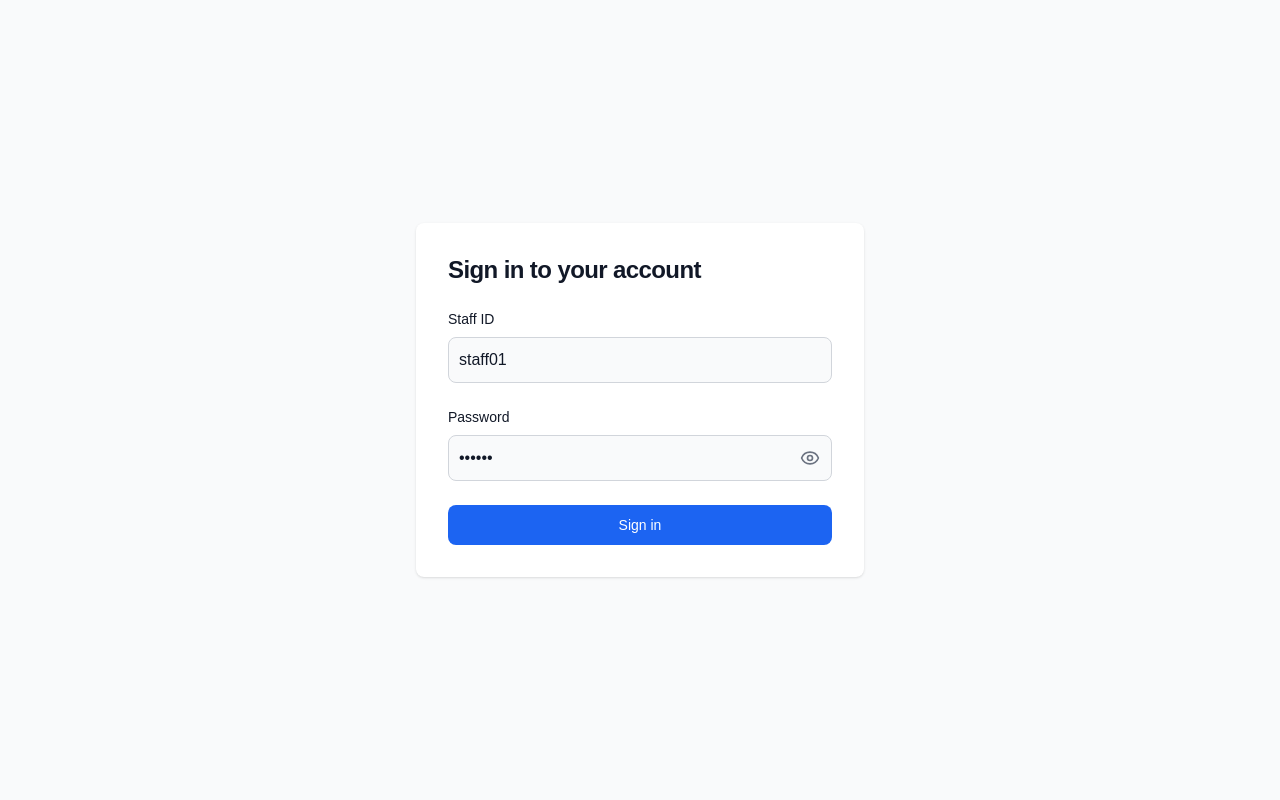
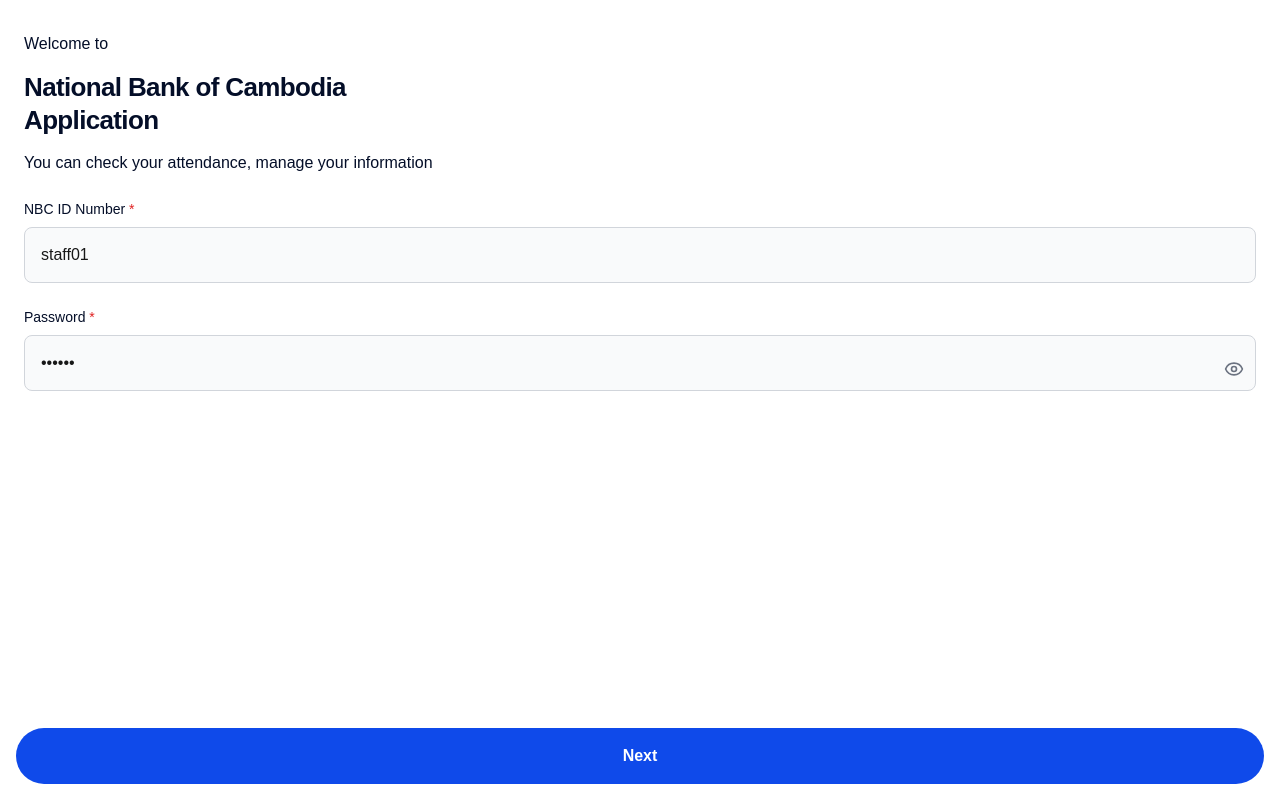
Before and after one commit to sokunthaneth-nbc/nbc-home-app, a Next.js app: page /login in a window 1280 px wide. Built offline with nearby package versions, Linux system fonts and the light colour scheme.

Commit message:
done login and doing on change-password page

```diff
--- a/src/app/login/page.tsx
+++ b/src/app/login/page.tsx
@@ -24,31 +24,37 @@
 	};
 
 	return (
-		<section className="bg-gray-50 dark:bg-gray-900 min-h-screen flex items-center justify-center">
-			<div className="w-full bg-white rounded-lg shadow dark:border sm:max-w-md xl:p-0 dark:bg-gray-800 dark:border-gray-700">
-				<div className="p-6 space-y-4 md:space-y-6 sm:p-8">
-					<h1 className="text-xl font-bold leading-tight tracking-tight text-gray-900 md:text-2xl dark:text-white">
-						Sign in to your account
+		<section className="bg-gray-50 min-h-screen flex flex-col justify-between">
+			<div className="w-full bg-white px-6 py-8 flex-1 overflow-auto">
+				<p className="text-base font-normal text-[#040e28]">Welcome to</p>
+				<h1 className="text-[26px] my-[15px] font-semibold leading-tight tracking-tight text-[#040e28]">
+					National Bank of Cambodia <br />
+					Application
 				</h1>
+				<p className="text-base font-normal text-[#040e28]">
+					You can check your attendance, manage your information
+				</p>
 
-					<form className="space-y-4 md:space-y-6" onSubmit={handleLogin}>
+				<form className="space-y-6 pt-6 pb-32" onSubmit={handleLogin}>
 					<div>
-							<label htmlFor="staffId" className="block mb-2 text-sm font-medium text-gray-900 dark:text-white">
-								Staff ID
+						<label htmlFor="staffId" className="block mb-2 text-sm font-normal text-[#040e28]">
+							NBC ID Number <span className="text-red-600">*</span>
 						</label>
 						<input
 							type="text"
 							id="staffId"
+							inputMode="numeric"
+							pattern="\d*"
 							value={staffId}
 							onChange={(e) => setStaffId(e.target.value)}
 							required
-								className="bg-gray-50 border border-gray-300 text-gray-900 rounded-lg focus:ring-primary-600 focus:border-primary-600 block w-full p-2.5 dark:bg-gray-700 dark:border-gray-600 dark:placeholder-gray-400 dark:text-white dark:focus:ring-blue-500 dark:focus:border-blue-500"
+							className="bg-gray-50 border border-gray-300 h-[56px] p-[16px] rounded-lg block w-full focus:ring-primary-600 focus:border-primary-600"
 						/>
 					</div>
 
 					<div>
-							<label htmlFor="password" className="block mb-2 text-sm font-medium text-gray-900 dark:text-white">
-								Password
+						<label htmlFor="password" className="block mb-2 text-sm font-normal text-[#040e28]">
+							Password <span className="text-red-600">*</span>
 						</label>
 						<div className="relative">
 							<input
@@ -57,27 +63,30 @@
 								value={password}
 								onChange={(e) => setPassword(e.target.value)}
 								required
-									className="bg-gray-50 border border-gray-300 text-gray-900 rounded-lg focus:ring-primary-600 focus:border-primary-600 block w-full p-2.5 pr-10 dark:bg-gray-700 dark:border-gray-600 dark:placeholder-gray-400 dark:text-white dark:focus:ring-blue-500 dark:focus:border-blue-500"
+								className="bg-gray-50 border border-gray-300 h-[56px] p-[16px] pr-10 rounded-lg block w-full focus:ring-primary-600 focus:border-primary-600"
 							/>
 							<button
 								type="button"
 								onClick={() => setShowPassword(!showPassword)}
-									className="absolute inset-y-0 right-0 flex items-center px-3 text-gray-500 hover:text-gray-700 dark:text-gray-400 dark:hover:text-gray-200"
+								className="absolute bottom-3 right-3 text-gray-500 hover:text-gray-700"
 								tabIndex={-1}
 							>
 								{showPassword ? <EyeOff size={20} /> : <Eye size={20} />}
 							</button>
 						</div>
 					</div>
+				</form>
+			</div>
 
+			{/* Fixed bottom login button */}
+			<div className="fixed bottom-0 left-0 w-full bg-white p-4 ">
 				<button
 					type="submit"
-							className="w-full text-white bg-primary-600 hover:bg-primary-700 focus:ring-4 focus:outline-none focus:ring-primary-300 font-medium rounded-lg text-sm px-5 py-2.5 text-center dark:bg-primary-600 dark:hover:bg-primary-700 dark:focus:ring-primary-800"
+					onClick={handleLogin}
+					className="w-full text-white bg-[#0f4aea] hover:bg-primary-700 focus:ring-4 focus:outline-none focus:ring-primary-300 font-semibold rounded-[32px] text-base px-[8px] py-[16px] text-center"
 				>
-							Sign in
+					Next
 				</button>
-					</form>
-				</div>
 			</div>
 		</section>
 	);
--- a/src/app/page.tsx
+++ b/src/app/page.tsx
@@ -6,7 +6,7 @@
 export default function SplashScreen() {
 	const router = useRouter();
 
-	useEffect(() => {
+useEffect(() => {
 		const timeout = setTimeout(() => {
 			router.push("/login"); // Redirect after 3 seconds
 		}, 3000); // 3 seconds = 3000 milliseconds
```
Lines whose indentation alone changed are shown as unchanged.
